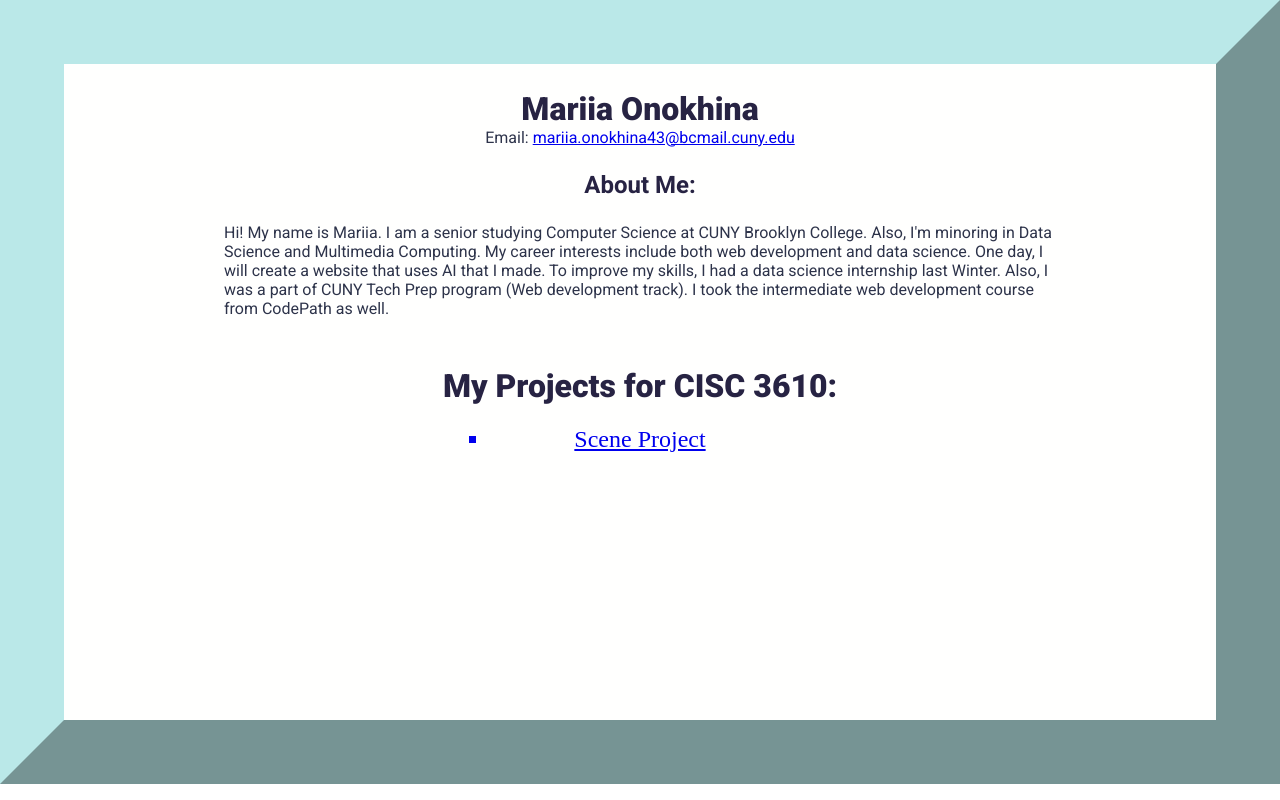
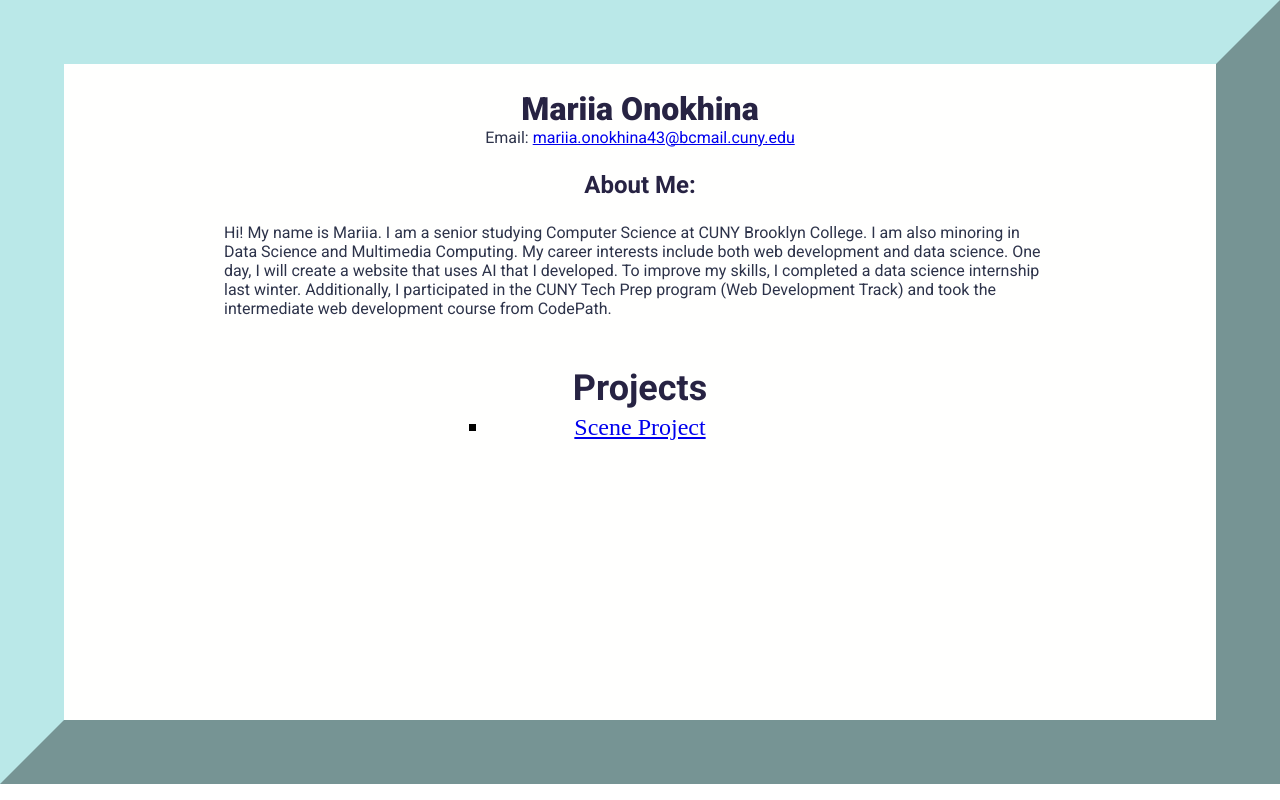
Before and after one commit to mariiaonokhina/portfolio-CISC3610, a plain HTML site: page index.html in a window 1280 px wide. Drawn offline with Linux system fonts and the light colour scheme.

Commit message:
Attempting to fix a bug

```diff
--- a/index.html
+++ b/index.html
@@ -1,17 +1,21 @@
 <!DOCTYPE html>
 <html lang="en">
-  <head>
+<head>
     <meta charset="UTF-8">
     <meta name="viewport" content="width=device-width, initial-scale=1.0">
-    <meta http-equiv="X-UA-Compatible" content="ie=edge">
-    <title>Portfolio CISC 3610</title>
+    <meta http-equiv="X-UA-Compatible" content="IE=edge">
+    <title>Portfolio CISC 3610 - Mariia Onokhina</title>
+
+    <!-- Stylesheet -->
     <link rel="stylesheet" href="style.css">
-    <!-- Roboto font from Google -->
+
+    <!-- Google Fonts: Roboto -->
     <link rel="preconnect" href="https://fonts.googleapis.com">
     <link rel="preconnect" href="https://fonts.gstatic.com" crossorigin>
-    <link href="https://fonts.googleapis.com/css2?family=Roboto:ital,wght@0,300;0,400;0,500;0,700;0,900;1,300;1,400;1,500;1,700;1,900&display=swap" rel="stylesheet">
-  </head>
-  <body>
+    <link href="https://fonts.googleapis.com/css2?family=Roboto:wght@300;400;500;700;900&display=swap" rel="stylesheet">
+</head>
+
+<body>
     <div class="aboutme-website-container">
         <div class="aboutme-inner-container">
             <h1 class="website-title">Mariia Onokhina</h1>
@@ -21,19 +25,21 @@
             <div class="about-me-info-container">
                 <p>
                     Hi! My name is Mariia. I am a senior studying Computer Science at CUNY Brooklyn College.
-                    Also, I'm minoring in Data Science and Multimedia Computing. My career interests include both web development and data science.
-                    One day, I will create a website that uses AI that I made.
-                    To improve my skills, I had a data science internship last Winter.
-                    Also, I was a part of CUNY Tech Prep program (Web development track).
-                    I took the intermediate web development course from CodePath as well.
+                    I am also minoring in Data Science and Multimedia Computing. My career interests include both web development and data science.
+                    One day, I will create a website that uses AI that I developed. To improve my skills, I completed a data science internship last winter.
+                    Additionally, I participated in the CUNY Tech Prep program (Web Development Track) and took the intermediate web development course from CodePath.
                 </p>
             </div>
         </div>
-        <h1>My Projects for CISC 3610:</h1>
-        <ul class="projects-container">
-          <a href="/portfolio-CISC3610/projects/scene-project/scene.html"><li class="project">Scene Project</li></a>
-        </ul>
+
+        <nav class="projects-container">
+            <h2>Projects</h2>
+            <ul>
+                <li><a href="/portfolio-CISC3610/projects/scene-project/scene.html" class="project">Scene Project</a></li>
+            </ul>
+        </nav>
     </div>
-  </body>
-  <script src="script/script.js"></script>
+
+    <script src="script/script.js"></script>
+</body>
 </html>
--- a/style.css
+++ b/style.css
@@ -127,7 +127,6 @@ h1 {
 }
 
 .projects-container {
-    margin-top: 2vh;
     width: 300px;
     height: fit-content;
     display: flex;
```
Also changed, not shown: projects/scene-project/scene-script.js (+1 -12 lines), projects/scene-project/assets/airBalloon3.png (deleted).
